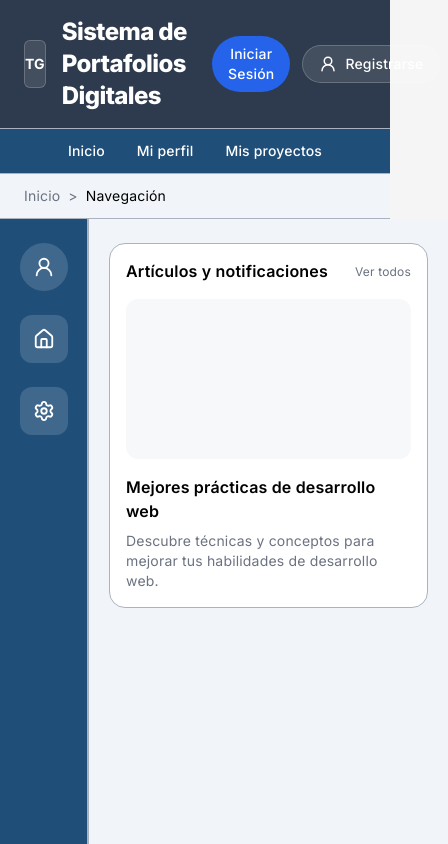
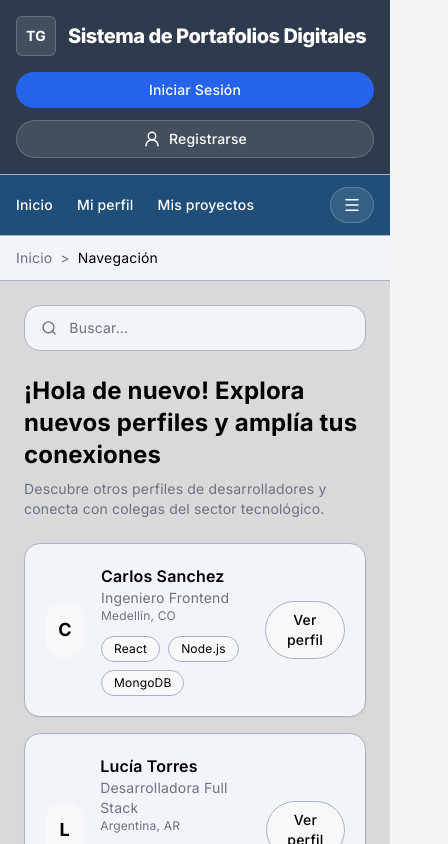
Before and after one commit to giangartun/Tis-GOAT-Frontend, a React (Vite) app: page / in a window 390 px wide. Shown: the top 844 px of the page, 448 px wide, since content can reach past the window. Built offline with nearby package versions, Linux system fonts and the light colour scheme.

Commit message:
Correción de bugs

```diff
--- a/src/Components/Layout.tsx
+++ b/src/Components/Layout.tsx
@@ -1,6 +1,6 @@
 import { useEffect, useState } from "react";
-import { Outlet, useNavigate, Link, useLocation } from "react-router-dom";
-import { Home, Settings, UserRound, LogOut } from "lucide-react";
+import { Outlet, useNavigate, Link } from "react-router-dom";
+import { Home, Settings, UserRound, LogOut, Menu, X } from "lucide-react";
 
 interface Usuario {
   nombre?: string;
@@ -10,16 +10,12 @@ interface Usuario {
 
 function Layout() {
   const navigate = useNavigate();
-  const location = useLocation();
   const [usuario, setUsuario] = useState<Usuario | null>(null);
   const [loadingLogout, setLoadingLogout] = useState(false);
-
-  let breadcrumbText = "";
-  if (location.pathname.startsWith('/perfil')) breadcrumbText = "Mi perfil";
-  else if (location.pathname.startsWith('/mis-proyectos')) breadcrumbText = "Mis proyectos";
+  const [menuAbierto, setMenuAbierto] = useState(false);
 
   useEffect(() => {
-    const storedUser = localStorage.getItem('usuario');
+    const storedUser = localStorage.getItem("usuario");
     if (storedUser) {
       setUsuario(JSON.parse(storedUser));
     }
@@ -29,118 +25,143 @@ function Layout() {
     setLoadingLogout(true);
 
     try {
-      const token = localStorage.getItem('token');
+      const token = localStorage.getItem("token");
       if (token) {
-        await fetch(import.meta.env.VITE_API_URL+'/api/usuario/logout', {
-          method: 'POST',
+        await fetch(import.meta.env.VITE_API_URL + "/api/usuario/logout", {
+          method: "POST",
           headers: {
-            'Authorization': `Bearer ${token}`,
-            'Content-Type': 'application/json',
-            'Accept': 'application/json'
-          }
+            Authorization: `Bearer ${token}`,
+            "Content-Type": "application/json",
+            Accept: "application/json",
+          },
         });
       }
     } catch (error) {
-      console.error('Error en logout:', error);
+      console.error("Error en logout:", error);
     } finally {
-      localStorage.removeItem('token');
-      localStorage.removeItem('usuario');
-      localStorage.removeItem('portafolio');
+      localStorage.removeItem("token");
+      localStorage.removeItem("usuario");
+      localStorage.removeItem("id_portafolio");
       setUsuario(null);
       setLoadingLogout(false);
-      navigate('/login');
+      navigate("/login");
     }
   };
 
   const nombreCompleto = usuario
-    ? `${usuario.nombre || ''} ${usuario.apellido_paterno || ''}`.trim()
-    : '';
+    ? `${usuario.nombre || ""} ${usuario.apellido_paterno || ""}`.trim()
+    : "";
 
   return (
     <div className="min-h-screen bg-app-bg font-inter text-app-text">
       {loadingLogout && (
-        <div className="fixed inset-0 z-50 flex items-center justify-center bg-black/30 backdrop-blur-[2px] pointer-events-auto">
+        <div className="fixed inset-0 z-50 flex items-center justify-center bg-black/30 backdrop-blur-[2px]">
           <div className="flex flex-col items-center gap-3">
-            {/* Spinner moderno */}
             <div className="relative h-10 w-10">
               <div className="absolute inset-0 rounded-full border-2 border-white/30"></div>
               <div className="absolute inset-0 animate-spin rounded-full border-2 border-transparent border-t-white"></div>
             </div>
-            <p className="text-white text-sm tracking-wide">
+            <p className="text-sm tracking-wide text-white">
               Cerrando sesión...
             </p>
           </div>
         </div>
       )}
 
-      <header className="flex items-center justify-between border-b border-app-border bg-app-header px-6 py-4 text-white">
-        <div className="flex items-center gap-4">
-          <div className="flex h-12 w-12 items-center justify-center rounded-md border border-white/20 bg-white/10 text-sm font-bold">
+      <header className="flex flex-col gap-4 border-b border-app-border bg-app-header px-4 py-4 text-white sm:px-6 lg:flex-row lg:items-center lg:justify-between">
+        <div className="flex items-center gap-3 sm:gap-4">
+          <div className="flex h-10 w-10 items-center justify-center rounded-md border border-white/20 bg-white/10 text-sm font-bold sm:h-12 sm:w-12">
             TG
           </div>
-          <h1 className="text-2xl font-extrabold tracking-tight">
+          <h1 className="text-xl font-extrabold tracking-tight sm:text-2xl">
             Sistema de Portafolios Digitales
           </h1>
         </div>
 
-        {/* Botones de usuario */}
+        <div className="flex flex-col gap-3 sm:flex-row sm:items-center sm:justify-end">
           {usuario ? (
-          <div className="flex items-center gap-4">
-            <div className="text-right">
+            <>
+              <div className="text-left sm:text-right">
                 <p className="text-sm font-medium">{nombreCompleto}</p>
                 <p className="text-xs text-white/70">{usuario.email}</p>
               </div>
               <button
                 onClick={handleLogout}
-              className="flex items-center gap-2 rounded-full border border-white/20 bg-white/10 px-4 py-2 text-sm font-medium hover:bg-white/20"
+                className="flex items-center justify-center gap-2 rounded-full border border-white/20 bg-white/10 px-4 py-2 text-sm font-medium hover:bg-white/20"
               >
                 <LogOut size={18} />
                 Cerrar Sesión
               </button>
-          </div>
+            </>
           ) : (
-          <div className="flex items-center gap-3">
+            <>
               <button
                 onClick={() => navigate("/login")}
-              className="rounded-full bg-blue-600 px-4 py-2 text-sm font-medium text-white hover:bg-blue-700 transition"
+                className="rounded-full bg-blue-600 px-4 py-2 text-sm font-medium text-white transition hover:bg-blue-700"
               >
                 Iniciar Sesión
               </button>
               <button
                 onClick={() => navigate("/register")}
-              className="flex items-center gap-2 rounded-full border border-white/20 bg-white/10 px-4 py-2 text-sm font-medium hover:bg-white/20"
+                className="flex items-center justify-center gap-2 rounded-full border border-white/20 bg-white/10 px-4 py-2 text-sm font-medium hover:bg-white/20"
               >
                 <UserRound size={18} />
                 Registrarse
               </button>
+            </>
+          )}
+        </div>
+      </header>
+
+      <nav className="border-b border-app-border bg-app-topbar px-4 py-3 text-white sm:px-6">
+        <div className="flex items-center justify-between gap-3">
+          <div className="flex items-center gap-6 overflow-x-auto whitespace-nowrap text-sm font-medium">
+            <Link to="/" className="hover:text-white/80 transition">
+              Inicio
+            </Link>
+            <Link to="/perfil" className="hover:text-white/80 transition">
+              Mi perfil
+            </Link>
+            <Link to="/mis-proyectos" className="hover:text-white/80 transition">
+              Mis proyectos
+            </Link>
+          </div>
+
+          <button
+            className="flex items-center gap-2 rounded-full border border-white/20 bg-white/10 px-3 py-2 text-sm hover:bg-white/20 lg:hidden"
+            onClick={() => setMenuAbierto((prev) => !prev)}
+          >
+            {menuAbierto ? <X size={18} /> : <Menu size={18} />}
+          </button>
+        </div>
+
+        {menuAbierto && (
+          <div className="mt-3 flex flex-col gap-2 rounded-xl border border-white/10 bg-white/10 p-3 text-sm lg:hidden">
+            <Link to="/" className="hover:text-white/80 transition">
+              Inicio
+            </Link>
+            <Link to="/perfil" className="hover:text-white/80 transition">
+              Mi perfil
+            </Link>
+            <Link to="/mis-proyectos" className="hover:text-white/80 transition">
+              Mis proyectos
+            </Link>
           </div>
         )}
-      </header>
+      </nav>
 
-      <nav className="flex items-center justify-center border-b border-app-border bg-app-topbar px-6 py-3 text-sm text-white">
-        <div className="flex gap-8 font-medium">
-          <Link to="/" className="hover:text-white/80 transition">Inicio</Link>
-          <Link to="/perfil" className="hover:text-white/80 transition">Mi perfil</Link>
-          <Link to="/mis-proyectos" className="hover:text-white/80 transition">Mis proyectos</Link>
+      <nav className="border-b border-app-border bg-app-surface px-4 py-3 sm:px-6">
+        <div className="flex items-center gap-2 overflow-x-auto whitespace-nowrap text-sm text-app-muted">
+          <Link to="/" className="hover:text-app-text">
+            Inicio
+          </Link>
+          <span>&gt;</span>
+          <span className="text-app-text">Navegación</span>
         </div>
       </nav>
 
-      <nav className="border-b border-app-border bg-app-surface px-6 py-3">
-        <div className="flex items-center gap-2 text-sm text-app-muted">
-          <Link to="/" className="hover:text-app-text">Inicio</Link>
-          <span>&gt;</span>
-          <span className="text-app-text">Navegación</span>
-          {breadcrumbText && (
-            <>
-              <span>&gt;</span>
-              <span className="text-app-text font-semibold">{breadcrumbText}</span>
-            </>
-          )}
-        </div>
-      </nav>
-
-      <main className="grid min-h-[calc(100vh-180px)] grid-cols-[88px_1fr_360px]">
-        <aside className="flex flex-col items-center gap-6 border-r border-app-border bg-app-sidebar py-6 text-white">
+      <main className="min-h-[calc(100vh-180px)] lg:grid lg:grid-cols-[88px_1fr_360px]">
+        <aside className="hidden border-r border-app-border bg-app-sidebar py-6 text-white lg:flex lg:flex-col lg:items-center lg:gap-6">
           <div className="flex h-12 w-12 items-center justify-center rounded-full bg-white/15">
             <UserRound size={22} />
           </div>
@@ -156,7 +177,7 @@ function Layout() {
           <Outlet />
         </section>
 
-        <aside className="border-l border-app-border bg-app-surface px-5 py-6">
+        <aside className="hidden border-l border-app-border bg-app-surface px-5 py-6 lg:block">
           <div className="rounded-2xl border border-app-border bg-white p-4">
             <div className="mb-4 flex items-center justify-between">
               <h3 className="font-semibold">Artículos y notificaciones</h3>
@@ -175,13 +196,17 @@ function Layout() {
         </aside>
       </main>
 
-      <footer className="border-t border-app-border bg-app-header px-6 py-4 text-center text-white">
+      <footer className="border-t border-app-border bg-app-header px-4 py-4 text-center text-white sm:px-6">
         <div className="flex flex-col items-center justify-center gap-1 text-sm">
           <div className="flex flex-wrap items-center justify-center gap-3">
             <span>© 2026 Generation Of Advanced Technology</span>
             <span className="text-white/40">|</span>
-            <a href="#" className="hover:text-white/80">Términos de uso</a>
-            <a href="#" className="hover:text-white/80">Política de privacidad</a>
+            <a href="#" className="hover:text-white/80">
+              Términos de uso
+            </a>
+            <a href="#" className="hover:text-white/80">
+              Política de privacidad
+            </a>
           </div>
           <p className="text-xs text-white/70">
             Cochabamba, Bolivia | Universidad Mayor de San Simón
```
Lines whose indentation alone changed are shown as unchanged.
